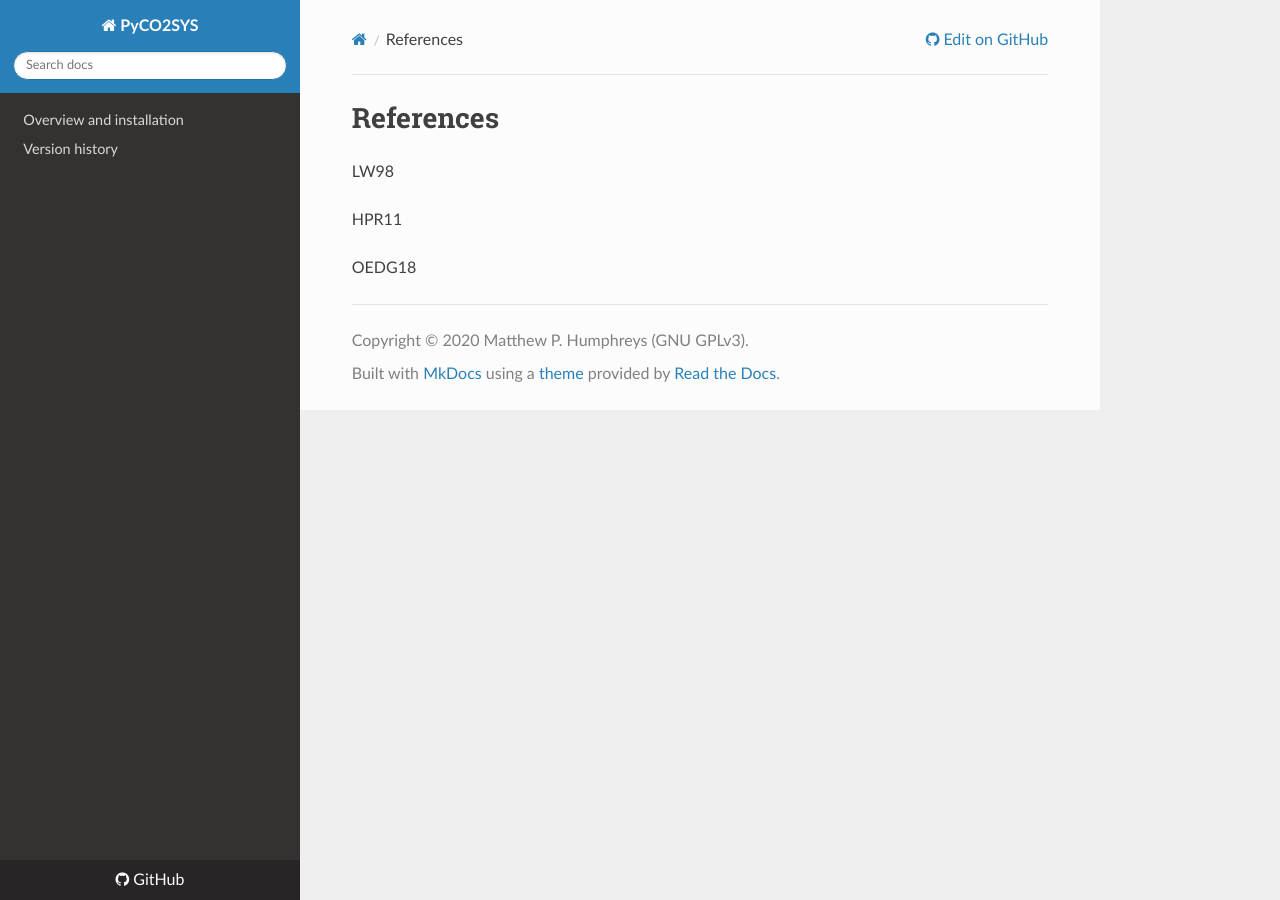
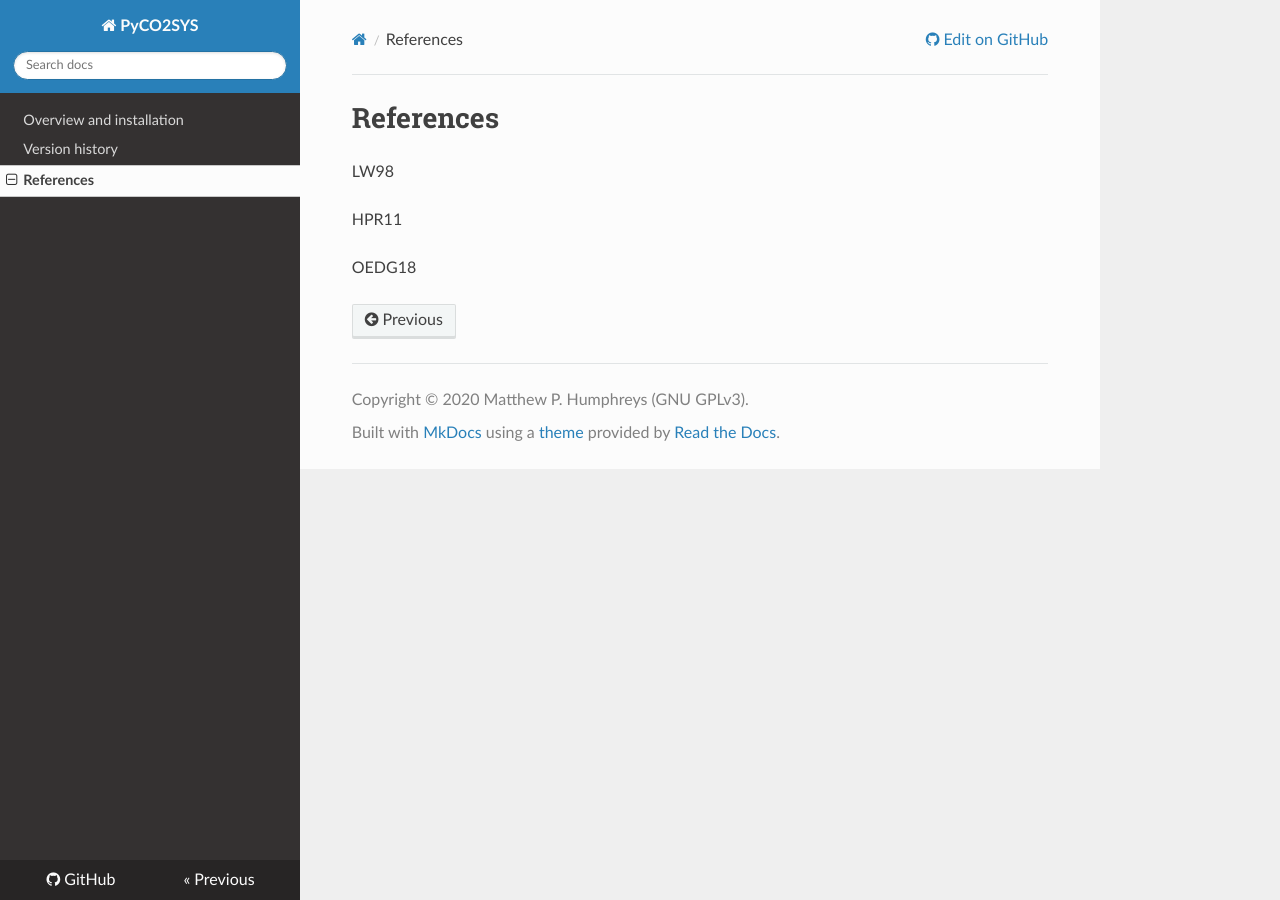
Before and after one commit to mvdh7/PyCO2SYS, an MkDocs documentation site: the page built from docs/refs.md, in a window 1280 px wide. Built offline with MkDocs 1.6.1, drawn with Linux system fonts in a browser that asks for light colours; nearby versions of some CDN libraries; part of the change alters nothing that is shown.

Commit message:
Add refs to nav

```diff
--- a/mkdocs.yml
+++ b/mkdocs.yml
@@ -11,3 +11,4 @@ theme: readthedocs
 nav:
   - Overview and installation: index.md
   - Version history: versions.md
+  - References: refs.md
```
